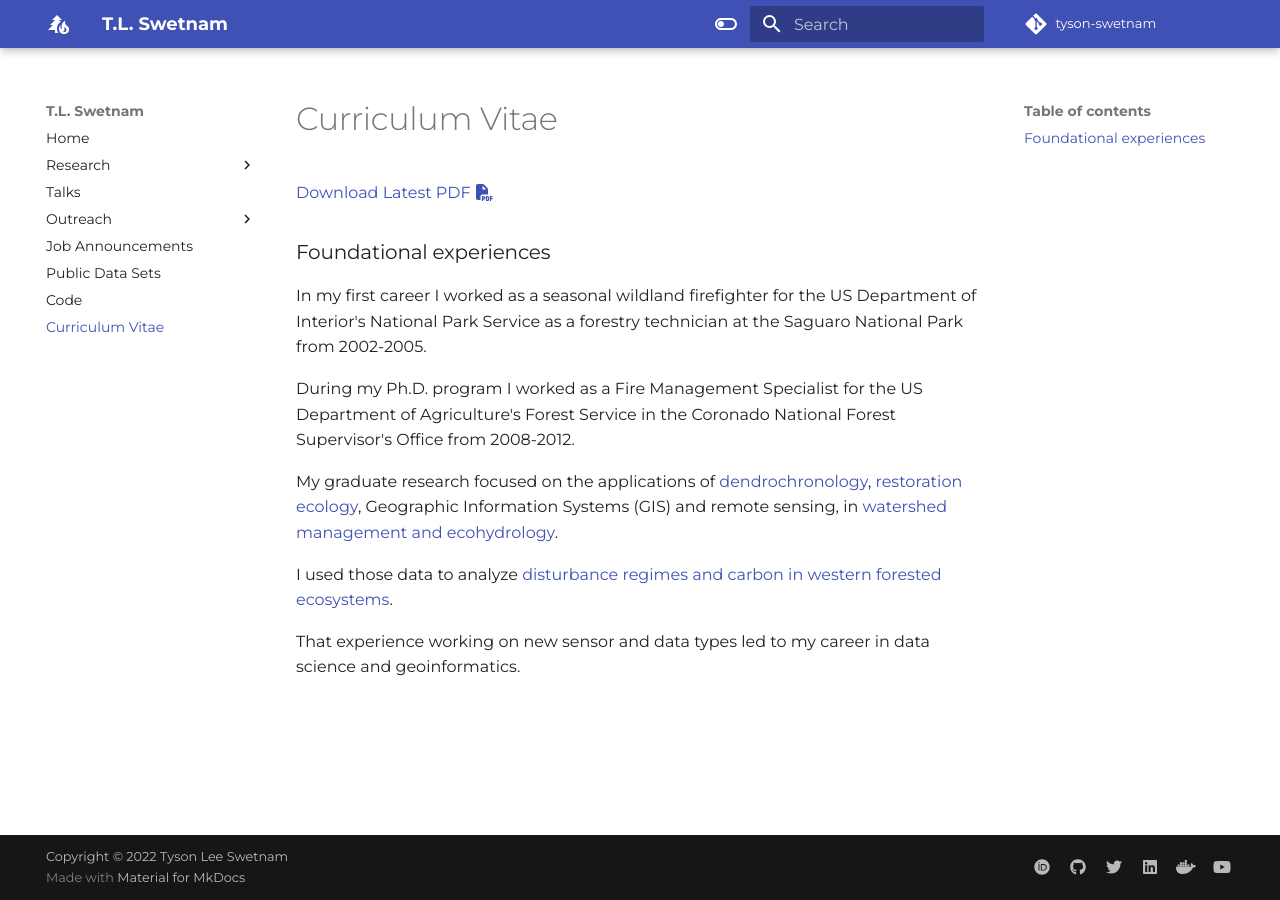
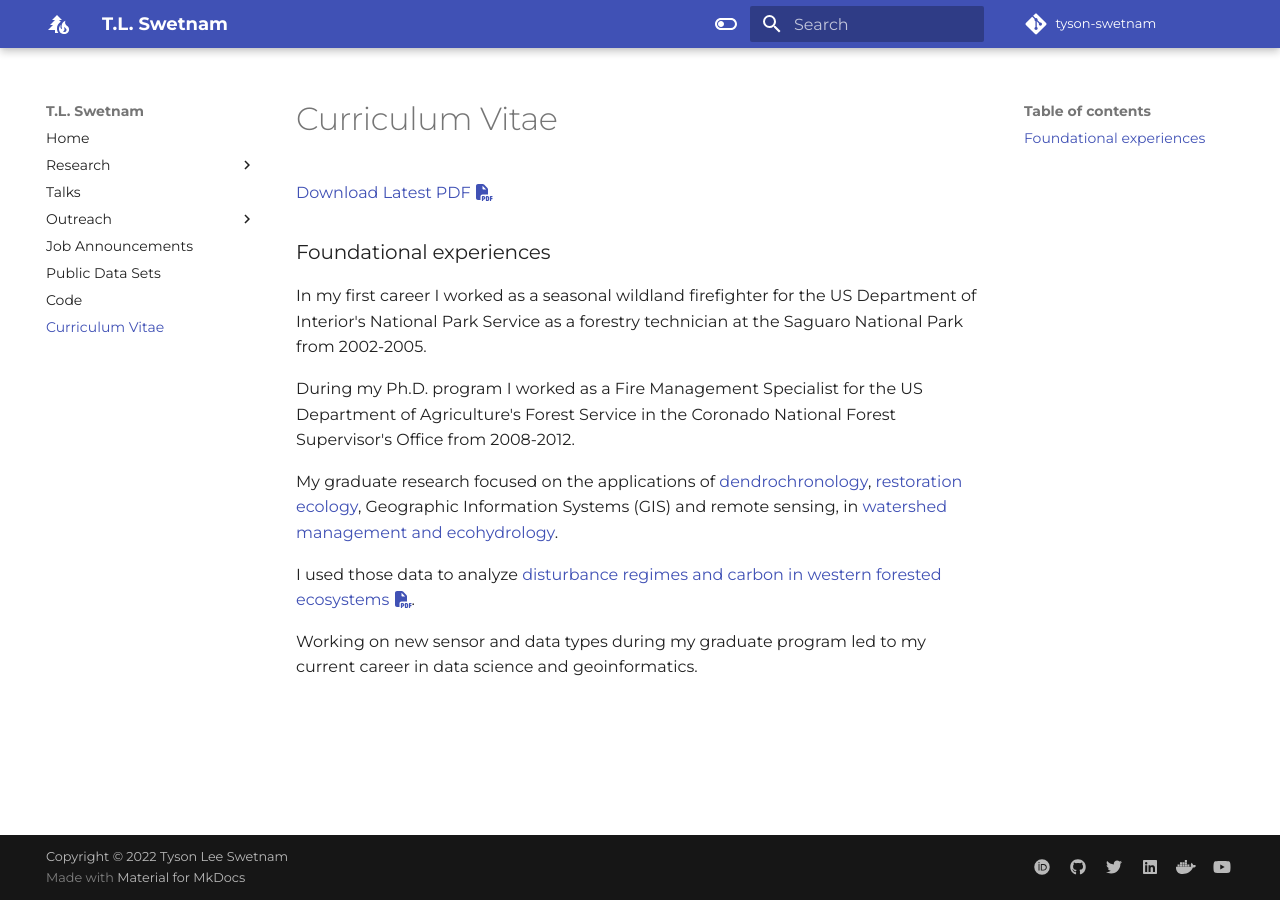
Before and after one commit to tyson-swetnam/new-website, an MkDocs documentation site: the page built from docs/cv.md, in a window 1280 px wide. Built offline with MkDocs 1.6.1 and Material for MkDocs 9.7.7, drawn with Linux system fonts in a browser that asks for light colours; some web fonts are replaced; comment, search, counter and statistics services are not loaded.

Commit message:
Update cv.md

```diff
--- a/docs/cv.md
+++ b/docs/cv.md
@@ -10,6 +10,6 @@ During my Ph.D. program I worked as a Fire Management Specialist for the US Depa
 
 My graduate research focused on the applications of [dendrochronology](https://ltrr.arizona.edu), [restoration ecology](https://nature.arizona.edu/donald-falk), Geographic Information Systems (GIS) and remote sensing, in [watershed management and ecohydrology](https://nature.arizona.edu/graduate/watershed-management-ecohydrology).
 
-I used those data to analyze [disturbance regimes and carbon in western forested ecosystems](https://www.fs.usda.gov/treesearch/pubs/48047 :fontawesome-solid-file-pdf:).
+I used those data to analyze [disturbance regimes and carbon in western forested ecosystems :fontawesome-solid-file-pdf:](https://www.fs.usda.gov/treesearch/pubs/48047).
 
-That experience working on new sensor and data types led to my career in data science and geoinformatics.
+Working on new sensor and data types during my graduate program led to my current career in data science and geoinformatics.
```
